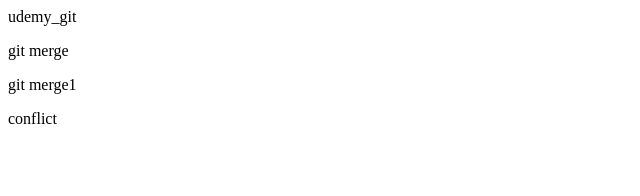
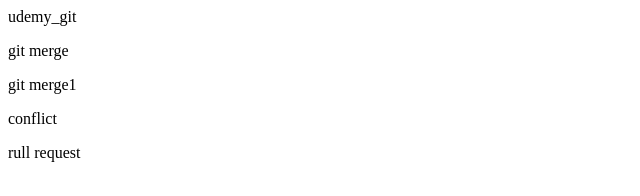
Before and after one commit to matsumotoryu/udemy_git, a plain HTML site: page index.html in a window 1280 px wide. Shown: the full height of the page, 0-640 px from the left. Drawn offline with Linux system fonts and the light colour scheme.

Commit message:
pull_request追加

```diff
--- a/index.html
+++ b/index.html
@@ -2,3 +2,4 @@
 <p>git merge</p>
 <p>git merge1</p>
 <p>conflict</p>
+<p>rull request</p>
```
